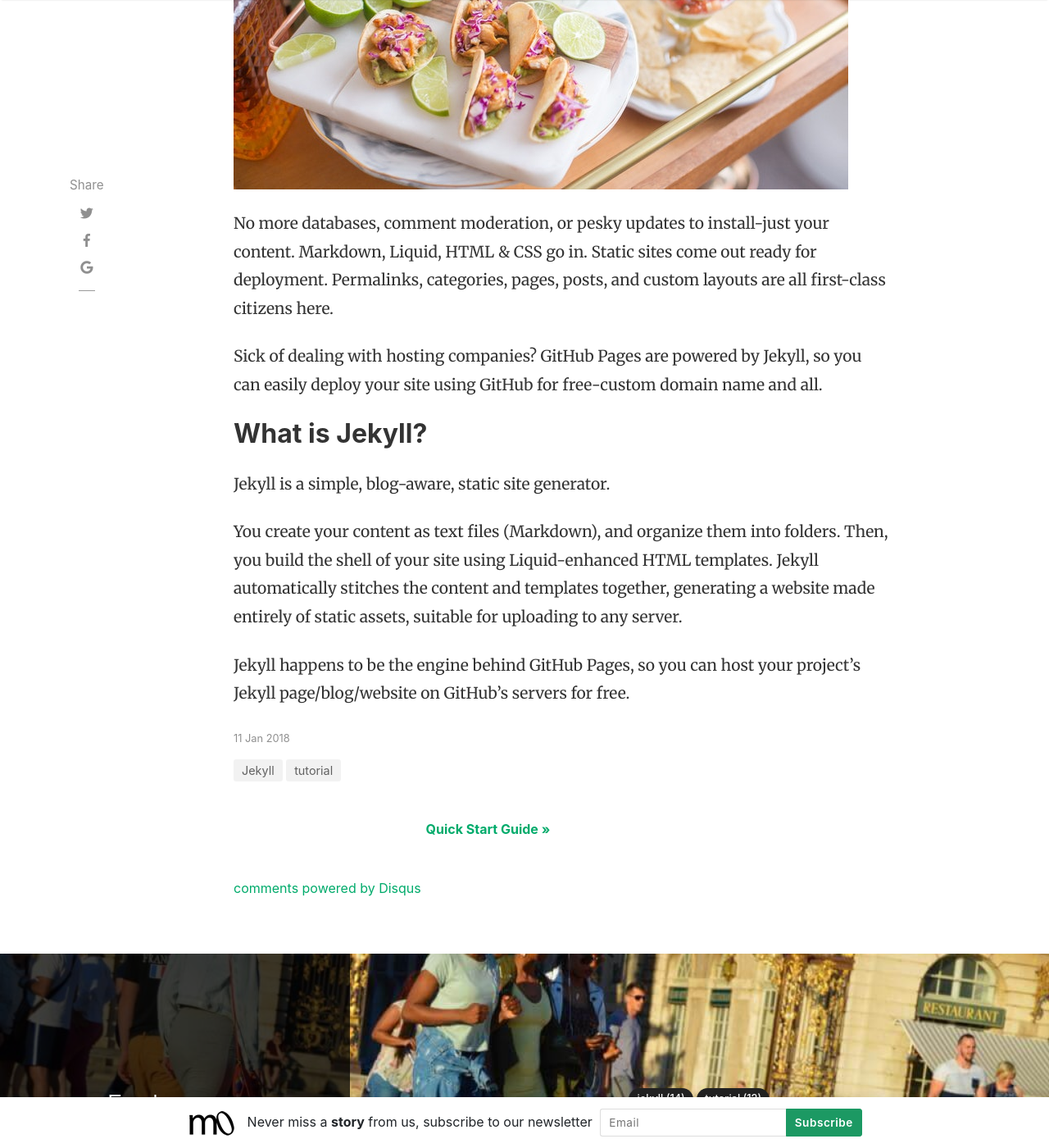
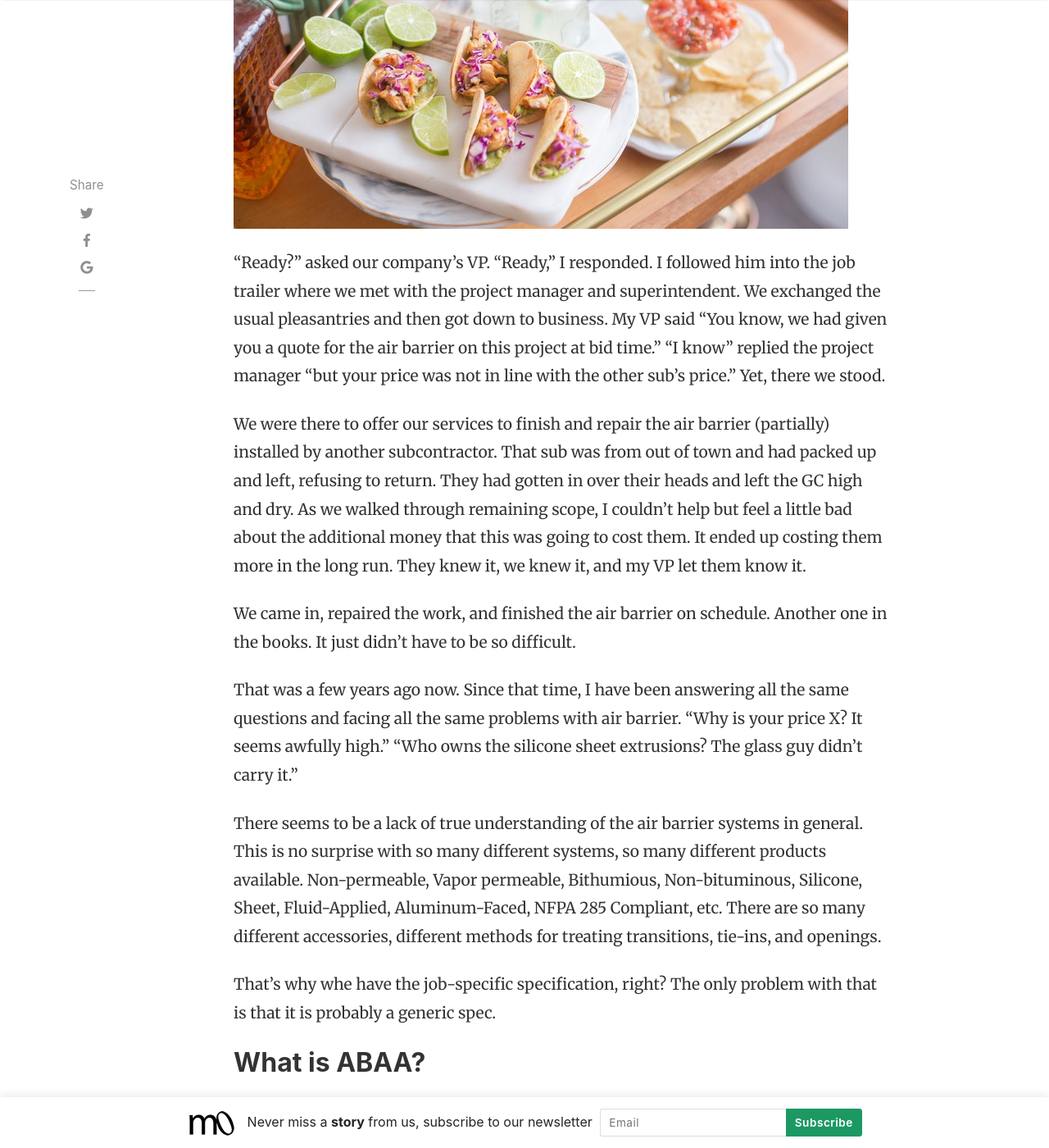
Before and after one commit to tjdugan/the-master-of-none, a Jekyll site: the page built from _posts/2018-01-11-customer-service.md, in a window 1280 px wide and 1400 px high, scrolled down 684 px. Shown: the whole window at 82% size. Built offline with Jekyll 4.4.1, drawn with Linux system fonts in a browser that asks for light colours; nearby versions of some CDN libraries; comment, search, counter and statistics services are not loaded; some of the changed text lies outside the part shown.

```diff
--- a/_posts/2018-01-11-customer-service.md
+++ b/_posts/2018-01-11-customer-service.md
@@ -1,18 +1,26 @@
 ---
 layout: post
-title:  "What is Jekyll"
-author: john
-categories: [ Jekyll, tutorial ]
+title:  "Use ABAA Certified Installers For Air Barrier, Even If It Isn't Required"
+author: TJ
+categories: [ Construction, Waterproofing ]
 image: assets/images/11.jpg
 featured: true
 hidden: true
 ---
 
-No more databases, comment moderation, or pesky updates to install-just your content. Markdown, Liquid, HTML & CSS go in. Static sites come out ready for deployment. Permalinks, categories, pages, posts, and custom layouts are all first-class citizens here.
+"Ready?" asked our company's VP. "Ready," I responded. I followed him into the job trailer where we met with the project manager and superintendent. We exchanged the usual pleasantries and then got down to business. My VP said "You know, we had given you a quote for the air barrier on this project at bid time." "I know" replied the project manager "but your price was not in line with the other sub's price." Yet, there we stood.
 
-Sick of dealing with hosting companies? GitHub Pages are powered by Jekyll, so you can easily deploy your site using GitHub for free-custom domain name and all.
+We were there to offer our services to finish and repair the air barrier (partially) installed by another subcontractor. That sub was from out of town and had packed up and left, refusing to return. They had gotten in over their heads and left the GC high and dry. As we walked through remaining scope, I couldn't help but feel a little bad about the additional money that this was going to cost them. It ended up costing them more in the long run. They knew it, we knew it, and my VP let them know it.
 
-## What is Jekyll?
+We came in, repaired the work, and finished the air barrier on schedule. Another one in the books. It just didn't have to be so difficult.
+
+That was a few years ago now. Since that time, I have been answering all the same questions and facing all the same problems with air barrier. "Why is your price X? It seems awfully high." "Who owns the silicone sheet extrusions? The glass guy didn't carry it."
+
+There seems to be a lack of true understanding of the air barrier systems in general. This is no surprise with so many different systems, so many different products available. Non-permeable, Vapor permeable, Bithumious, Non-bituminous, Silicone, Sheet, Fluid-Applied, Aluminum-Faced, NFPA 285 Compliant, etc. There are so many different accessories, different methods for treating transitions, tie-ins, and openings.
+
+That's why whe have the job-specific specification, right? The only problem with that is that it is probably a generic spec.
+
+## What is ABAA?
 
 Jekyll is a simple, blog-aware, static site generator.
 
```
Also changed, not shown: _posts/BookReviews/2018-06-16-Never-Split-The-Difference.md (added, +19 -0 lines), assets/images/Never_Split_The_Difference.png (added), 1 other file.
